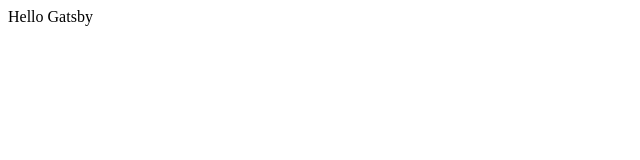
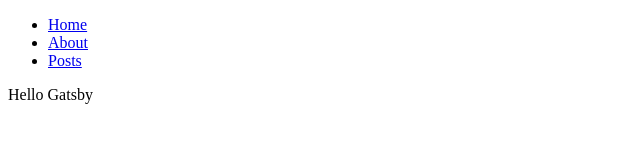
Before and after one commit to jjanmo/dev-curious, a Gatsby site: page / in a window 1280 px wide. Shown: the whole page, without its empty margins (0-640 px from the left). Built offline with nearby package versions, Linux system fonts and the light colour scheme; Gatsby itself is replaced by a stand-in of ours.

Commit message:
feat: add page link & layout

```diff
--- /dev/null
+++ b/src/components/Layout.tsx
@@ -0,0 +1,29 @@
+import React, { ReactNode } from 'react'
+import { Link } from 'gatsby'
+
+type Props = {
+  children: ReactNode
+}
+
+const Layout = ({ children }: Props) => {
+  return (
+    <div>
+      <header>
+        <ul>
+          <li>
+            <Link to="/">Home</Link>
+          </li>
+          <li>
+            <Link to="/about">About</Link>
+          </li>
+          <li>
+            <Link to="/posts">Posts</Link>
+          </li>
+        </ul>
+      </header>
+      {children}
+    </div>
+  )
+}
+
+export default Layout
--- a/src/pages/index.tsx
+++ b/src/pages/index.tsx
@@ -1,7 +1,13 @@
-import React, { FunctionComponent } from 'react'
+// import Layout from '../components/Layout'
+import Layout from 'components/Layout'
+import React from 'react'
 
-const IndexPage: FunctionComponent = () => {
-  return <div>Hello Gatsby</div>
+const Home = () => {
+  return (
+    <Layout>
+      <div>Hello Gatsby</div>
+    </Layout>
+  )
 }
 
-export default IndexPage
+export default Home
```
Also changed, not shown: src/pages/about.tsx (added, +7 -0 lines), src/pages/posts.tsx (added, +7 -0 lines), tsconfig.json (+6 -7 lines), src/images/gatsby-astronaut.png (deleted), src/images/gatsby-icon.png (deleted).
